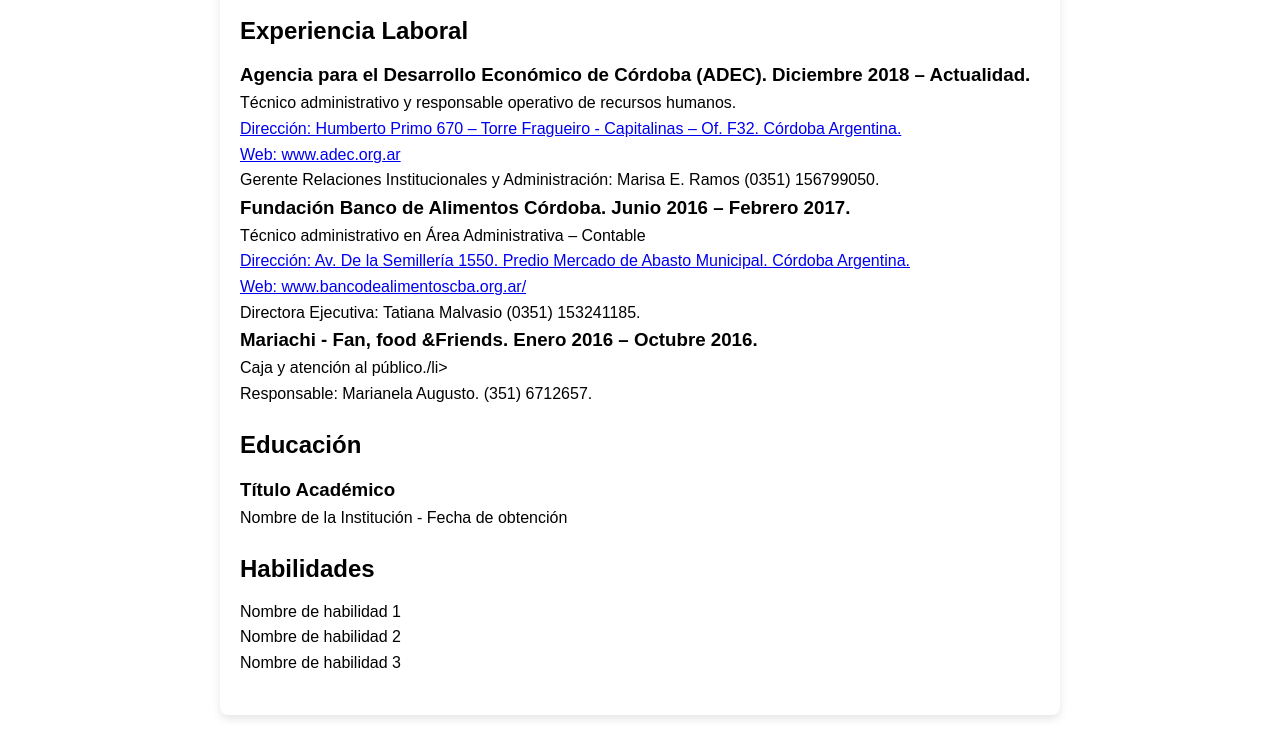
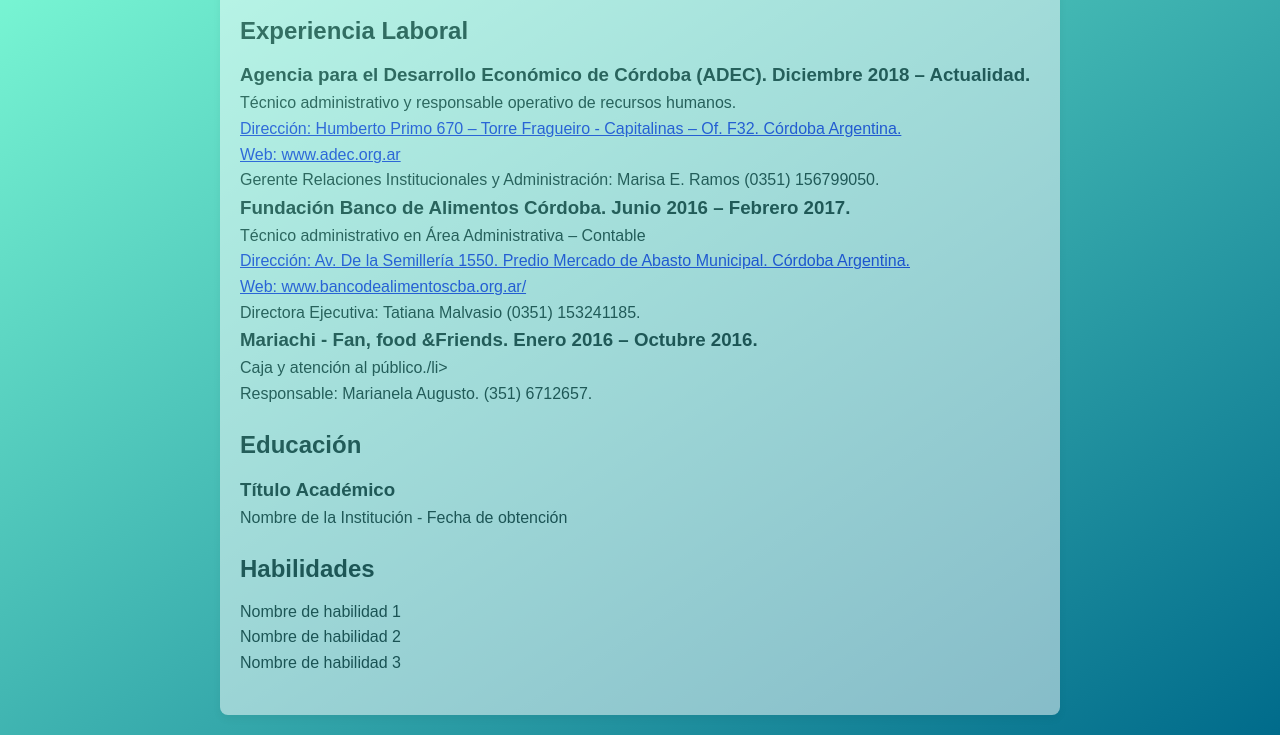
Before and after one commit to japgarro/Desarrollo-Full-stack-Fundacion-telefonica, a plain HTML site: page cv.html in a window 1280 px wide. Shown: the part 99-834 px from the top of the page. Drawn offline with Linux system fonts and the light colour scheme.

Commit message:
02-08-2023

```diff
--- a/cv.html
+++ b/cv.html
@@ -83,7 +83,10 @@
             </ul>
         </section>
 
+    <footer>
 
+
+    </footer>
       </div>
     </div>
   </body>
--- a/estilos.css
+++ b/estilos.css
@@ -32,11 +32,6 @@
   display: table;
   clear: both;
 }
-
-
-
-
-
 
 
 p{
--- a/estiloscv.css
+++ b/estiloscv.css
@@ -3,6 +3,9 @@
     line-height: 1.6;
     margin: 0;
     padding: 0;
+    background: linear-gradient(to bottom right, #7ffdd7, #006b8b);
+    opacity: 0.5
+
   }
 
   .container {
@@ -11,6 +14,7 @@
     padding: 20px;
     box-shadow: 0 4px 8px rgba(0, 0, 0, 0.1);
     border-radius: 8px;
+    background-color: white;
   }
 
   header {
```
Also changed, not shown: Full stack entrega.html (+1 -1 lines).
